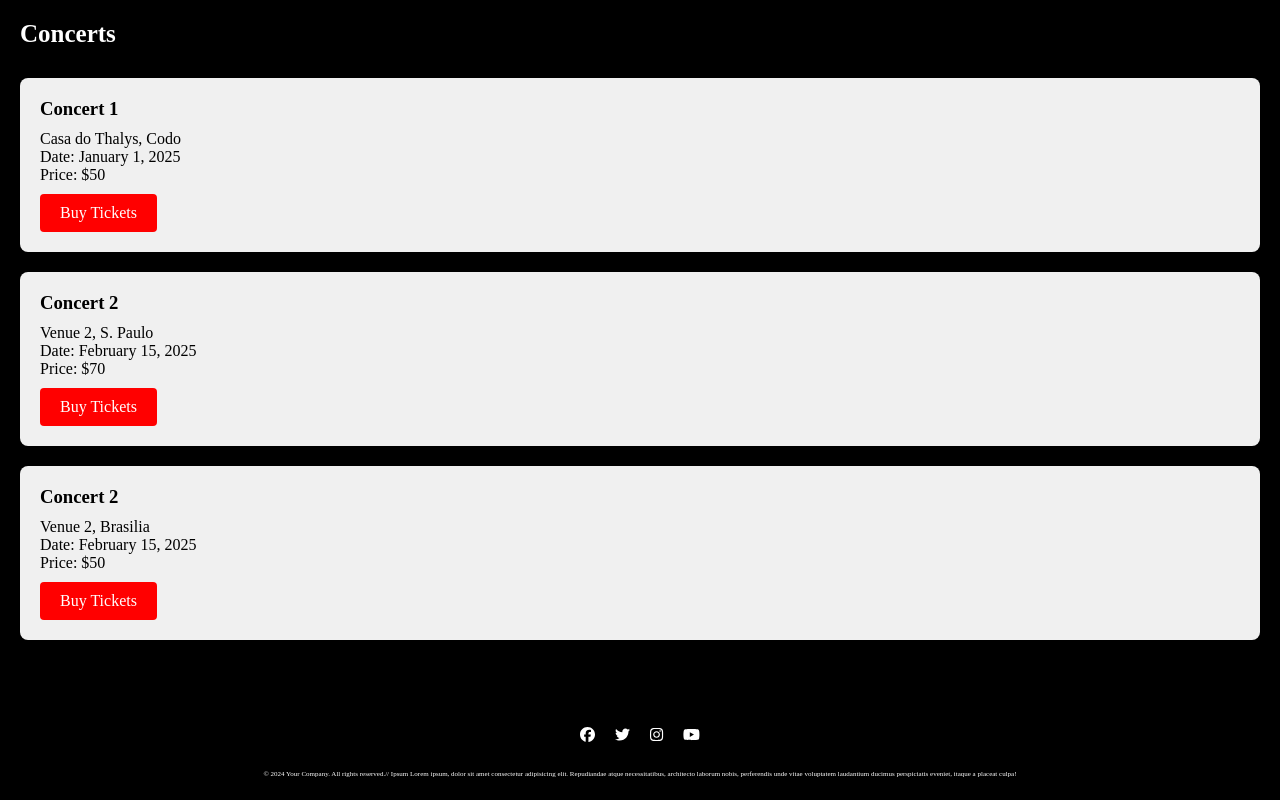
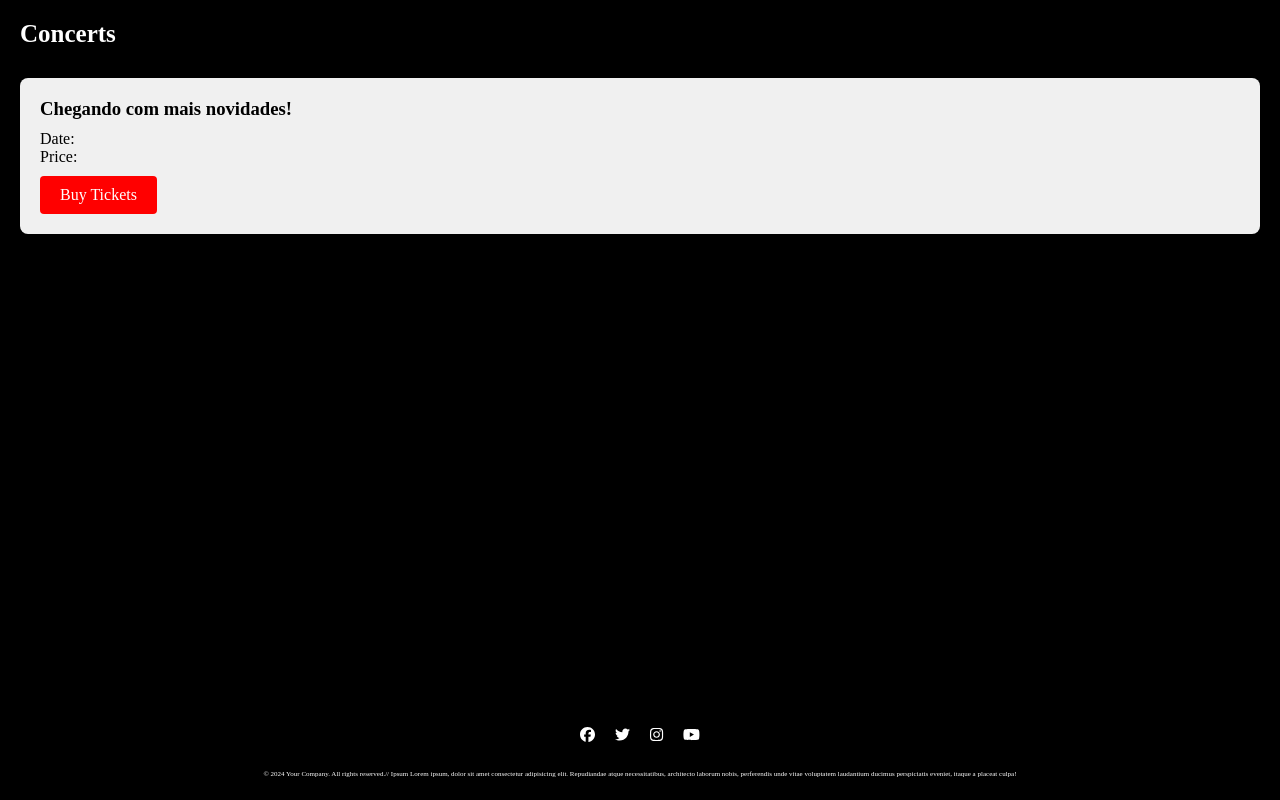
Before and after one commit to MaryanNCanghe/mcjeferson, a React (Vite) app: page /tour in a window 1280 px wide. Built offline with nearby package versions, Linux system fonts and the light colour scheme; a web font is replaced by a local one.

Commit message:
Update Tour.jsx

```diff
--- a/src/components/Tour/Tour.jsx
+++ b/src/components/Tour/Tour.jsx
@@ -5,26 +5,20 @@ const Tour = () => {
   // Define the event data directly within Tour.jsx
   const eventList = [
     {
-      title: 'Concert 1',
-      location: 'Casa do Thalys, Codo ',
-      date: 'January 1, 2025',
-      price: '$50',
+      title: 'Chegando com mais novidades!',
+      location: '',
+      date: '',
+      price: '',
       paypalLink: 'https://www.paypal.com/paypalme/yourPaypalUsername/concert-1'
     },
-    {
-      title: 'Concert 2',
-      location: 'Venue 2, S. Paulo',
-      date: 'February 15, 2025',
-      price: '$70',
-      paypalLink: 'https://www.paypal.com/paypalme/yourPaypalUsername/concert-2'
-    },
-    {
-      title: 'Concert 2',
-      location: 'Venue 2, Brasilia',
-      date: 'February 15, 2025',
-      price: '$50',
-      paypalLink: 'https://www.paypal.com/paypalme/yourPaypalUsername/concert-2'
-    },
+   // {
+      // title: 'Concert 2',
+     //   location: 'Venue 2, S. Paulo',
+    //  date: 'February 15, 2025',
+   //   price: '$70',
+  //  paypalLink: 'https://www.paypal.com/paypalme/yourPaypalUsername/concert-2'
+ //  },
+
     // Add more events as needed
   ];
 
```
